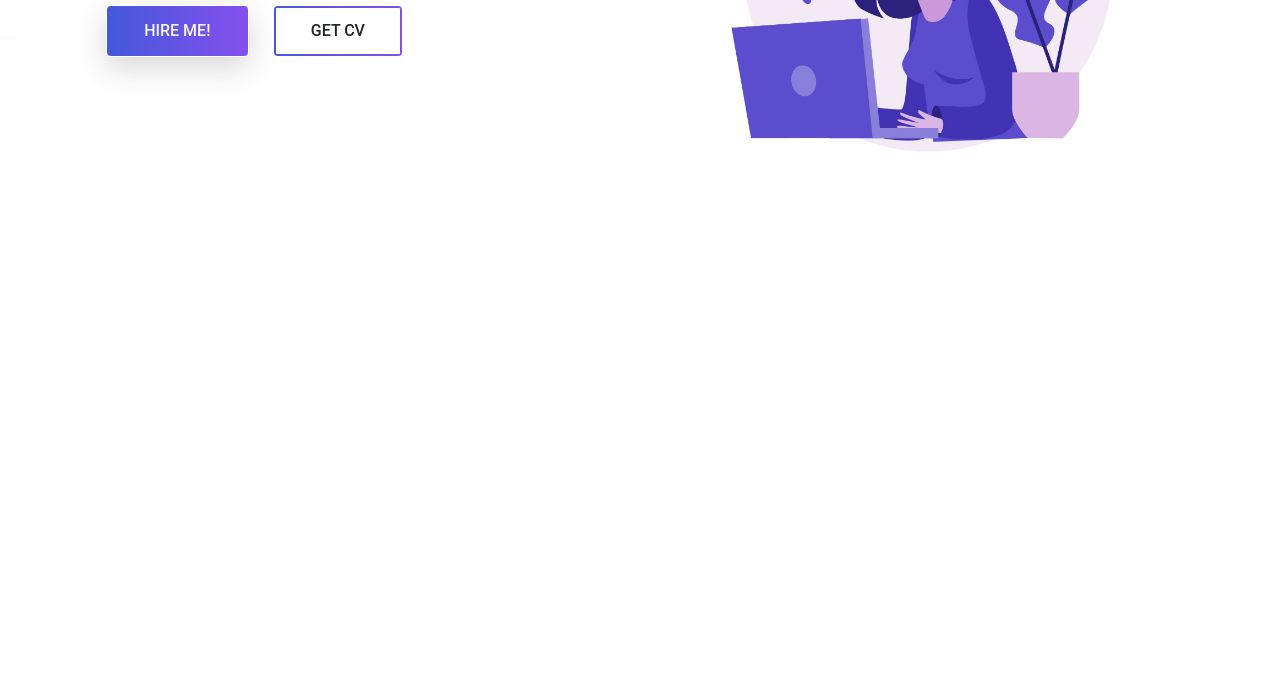
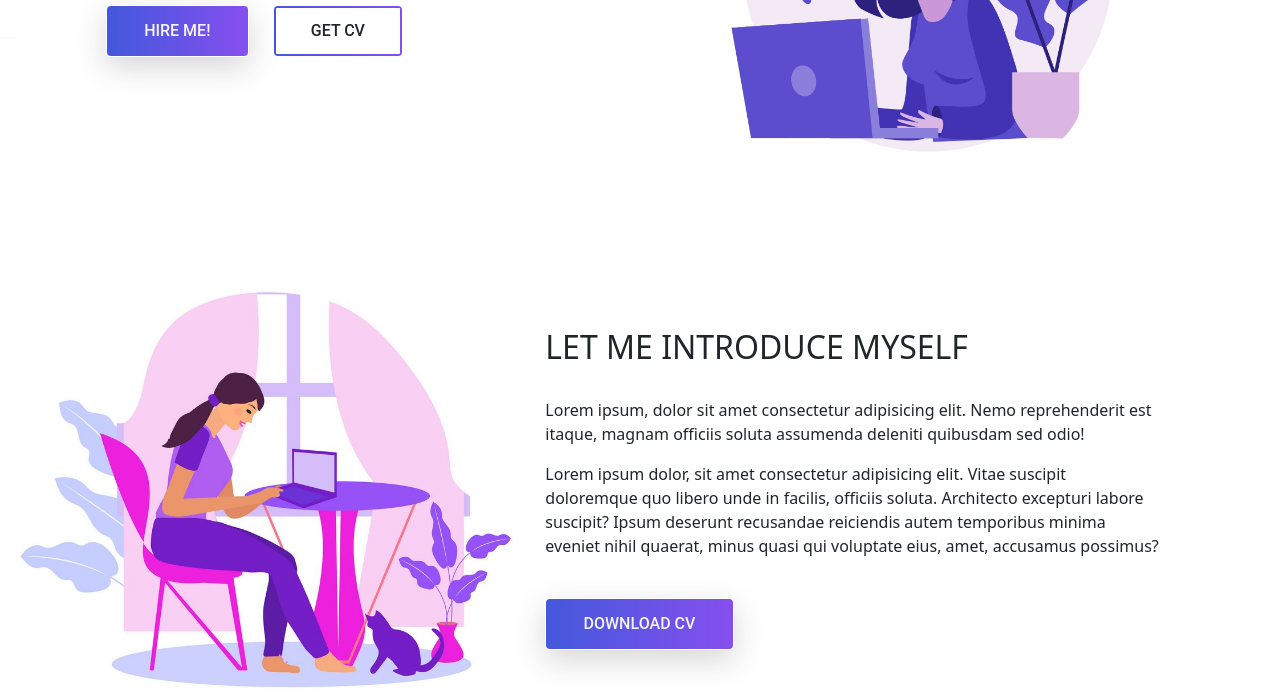
Before and after one commit to nurgnc/Vanilla-HTML-CSS-Bootstrap-Website-Projects, a plain HTML site: page 01- PortfolioWebsite/index.html in a window 1280 px wide. Shown: the part 514-1213 px from the top of the page. Before the commit the page ends 800 px from the top, so only its background shows below. Drawn offline with Linux system fonts and the light colour scheme.

Commit message:
started about area.

```diff
--- a/01- PortfolioWebsite/index.html
+++ b/01- PortfolioWebsite/index.html
@@ -85,6 +85,35 @@
     <!-- **************** End Banner Area ************* -->
 
 
+    <!-- **************** About Area ************* -->
+    <section class="about-area">
+        <div class="container-fluid">
+            <div class="row">
+                <div class="col-lg-5 col-md-12">
+                    <div class="about-image">
+                        <img src="./img/about-us.jpg" alt="About us" class="img-fluid">
+                    </div>
+                </div>
+                <div class="col-lg-6 col-md-12 about-title">
+                    <h2 class="text-uppercase pt-5">
+                        <span>Let Me</span>
+                        <span>introduce</span>
+                        <span>myself</span>
+                    </h2>
+                    <div class="paragraph py-4 w75">
+                        <p class="para">
+                            Lorem ipsum, dolor sit amet consectetur adipisicing elit. Nemo reprehenderit est itaque, magnam officiis soluta assumenda deleniti quibusdam sed odio!
+                        </p>
+                        <p class="para">
+                            Lorem ipsum dolor, sit amet consectetur adipisicing elit. Vitae suscipit doloremque quo libero unde in facilis, officiis soluta. Architecto excepturi labore suscipit? Ipsum deserunt recusandae reiciendis autem temporibus minima eveniet nihil quaerat, minus quasi qui voluptate eius, amet, accusamus possimus?
+                        </p>
+                    </div>
+                    <button type="button" class="btn button primary-button text-uppercase">download cv</button>
+                </div>
+            </div>
+        </div>
+    </section>
+    <!-- **************** End About Area ************* -->
 
     </main>
     <!-- *************** End Main Area ************** -->
```
